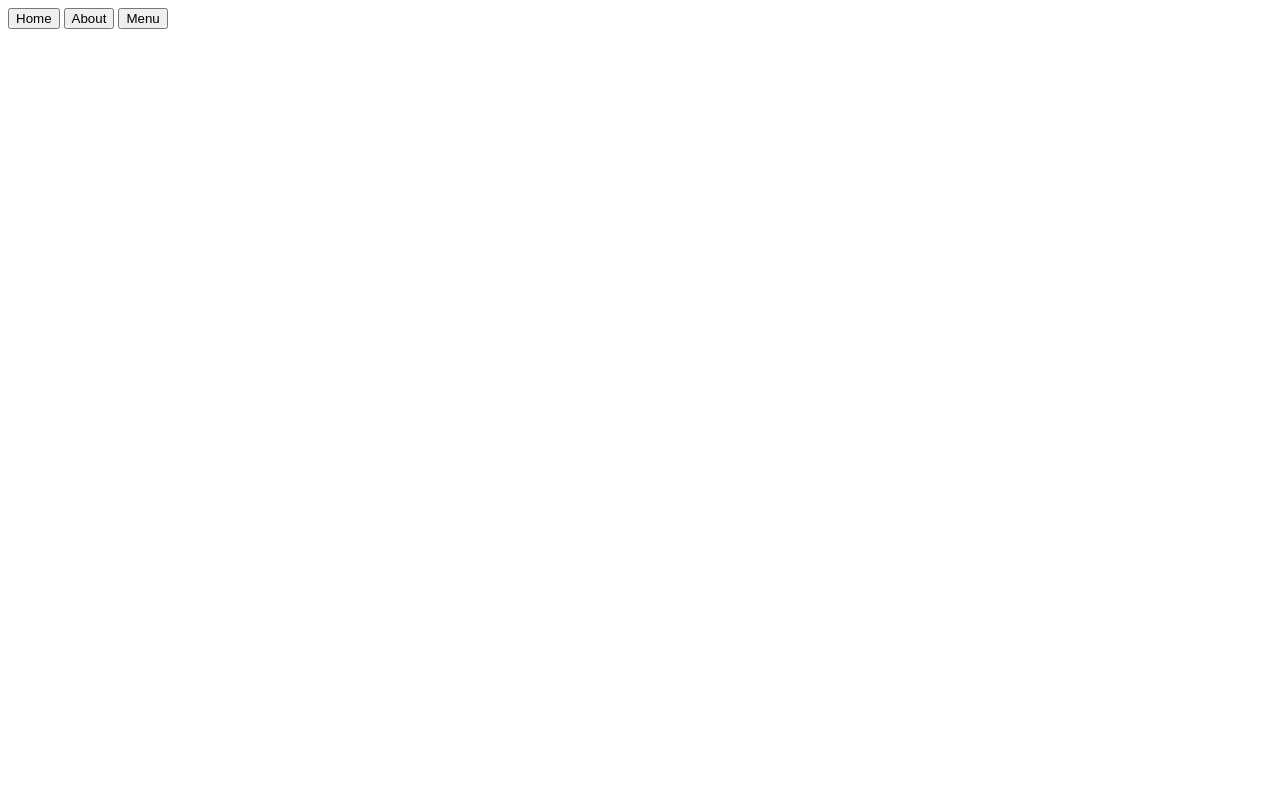
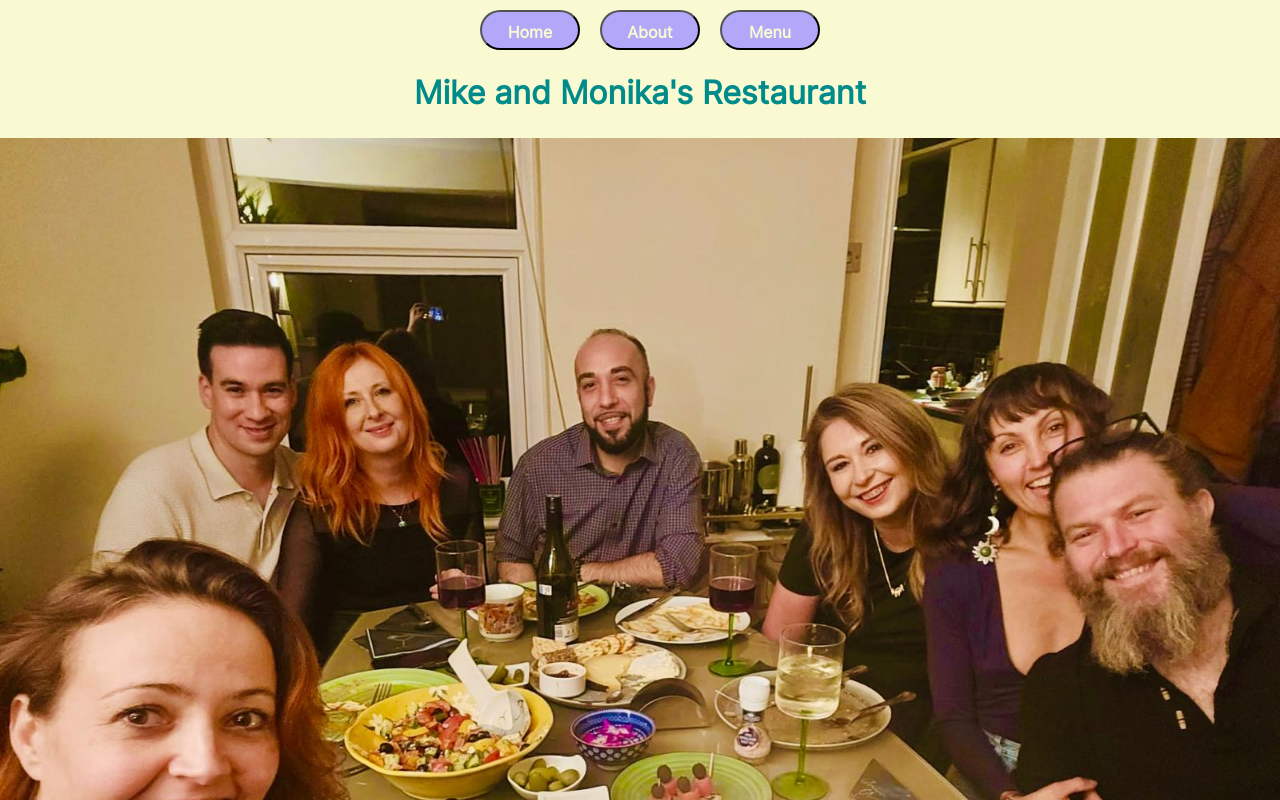
Before and after one commit to Michael-Mine/odin-restaurant-page, a website built with webpack: page src/template.html in a window 1280 px wide. Shown: the top 800 px of the page. Built offline with nearby package versions, Linux system fonts and the light colour scheme.

Commit message:
Add content to html homepage and css

```diff
--- a/src/styles.css
+++ b/src/styles.css
@@ -0,0 +1,73 @@
+/*
+  Josh's Custom CSS Reset
+  https://www.joshwcomeau.com/css/custom-css-reset/
+*/
+*, *::before, *::after {
+    box-sizing: border-box;
+  }
+  * {
+    margin: 0;
+  }
+  body {
+    line-height: 1.5;
+    -webkit-font-smoothing: antialiased;
+  }
+  img, picture, video, canvas, svg {
+    display: block;
+    max-width: 100%;
+  }
+  input, button, textarea, select {
+    font: inherit;
+  }
+  p, h1, h2, h3, h4, h5, h6 {
+    overflow-wrap: break-word;
+  }
+  #root, #__next {
+    isolation: isolate;
+  }
+/* My code  */
+
+@font-face {
+    font-family: "inter";
+    src:
+      url("../fonts/inter-regular-webfont.woff2") format("woff2");
+    font-weight: normal;
+    font-style: normal;
+}
+* {
+    font-family: "inter";
+    color: darkcyan;
+}
+
+body {
+    background-color: #fafad2;
+}
+
+nav {
+    display: flex;
+    justify-content: center;
+    gap: 20px;
+    padding-left: 20px;
+    padding-top: 10px;
+    font-size: 1rem;
+}
+
+button {
+    width: 100px;
+    height: 40px;
+    padding: 9px 6px;
+    border-radius: 50px;
+    text-align: center;
+    font-weight: bold;
+    background-color: #b2a7f9;
+    color: #fafad2;
+}
+
+button:hover {
+    color: darkcyan;
+}
+
+h1, .home-text {
+    text-align: center;
+    padding: 20px;
+}
--- a/src/template.html
+++ b/src/template.html
@@ -4,6 +4,8 @@
     <meta charset="UTF-8">
     <meta name="viewport" content="width=device-width, initial-scale=1.0">
     <title>Restaurant Page</title>
+    <!-- remove after content to js -->
+    <link rel="stylesheet" href="styles.css">
 </head>
 <body>
     <header>
@@ -14,7 +16,11 @@
         </nav>
     </header>
     <div id="content">
-
+        <h1>Mike and Monika's Restaurant</h1>
+        <img src="../images/home-pic.jpg" alt="home picture">
+        <div class="home-text">
+            We host feasts for our amazing friends!
+        </div>
     </div>
 </body>
 </html>
```
Also changed, not shown: fonts/inter-regular-webfont.woff2 (added).
